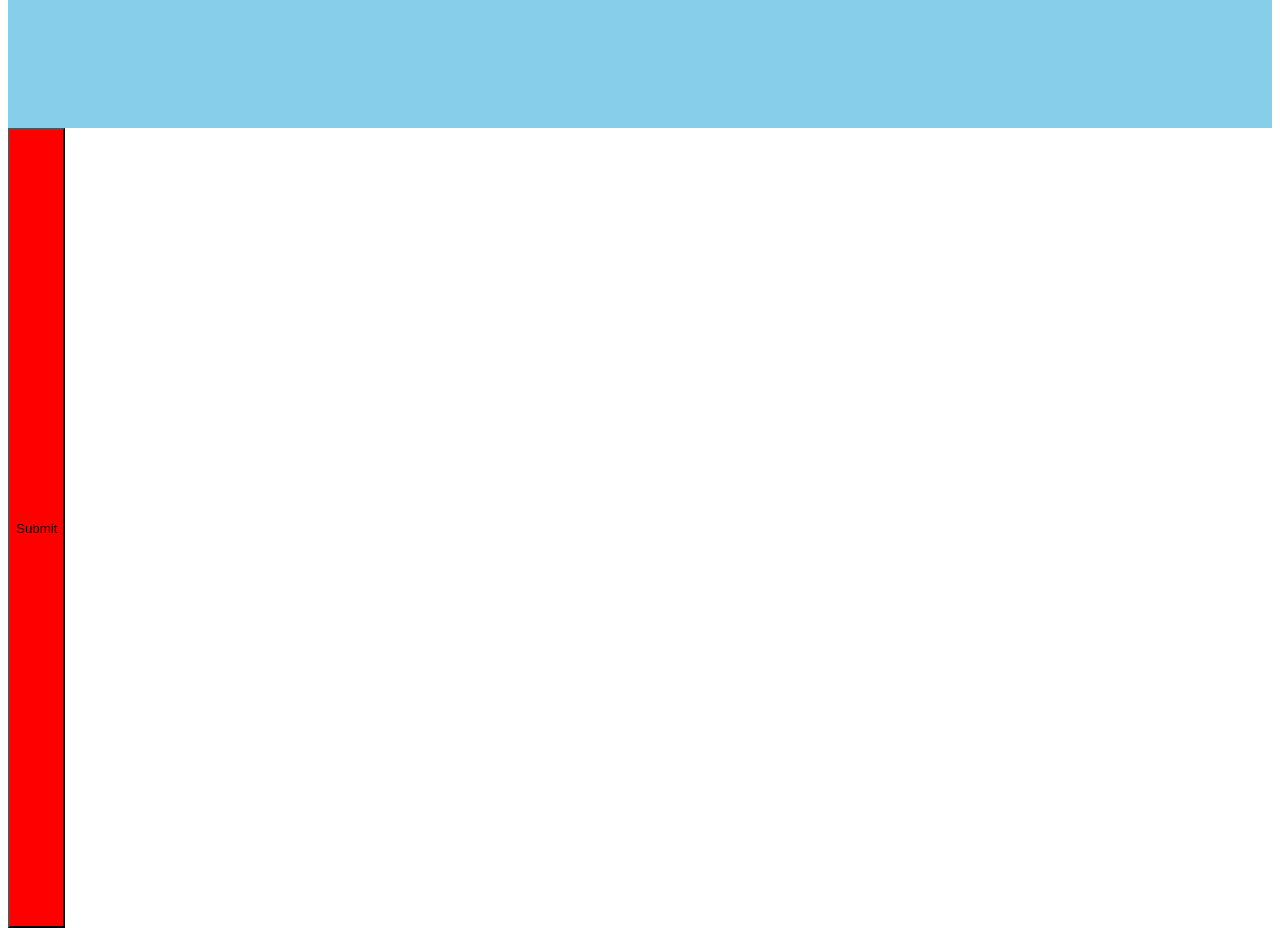
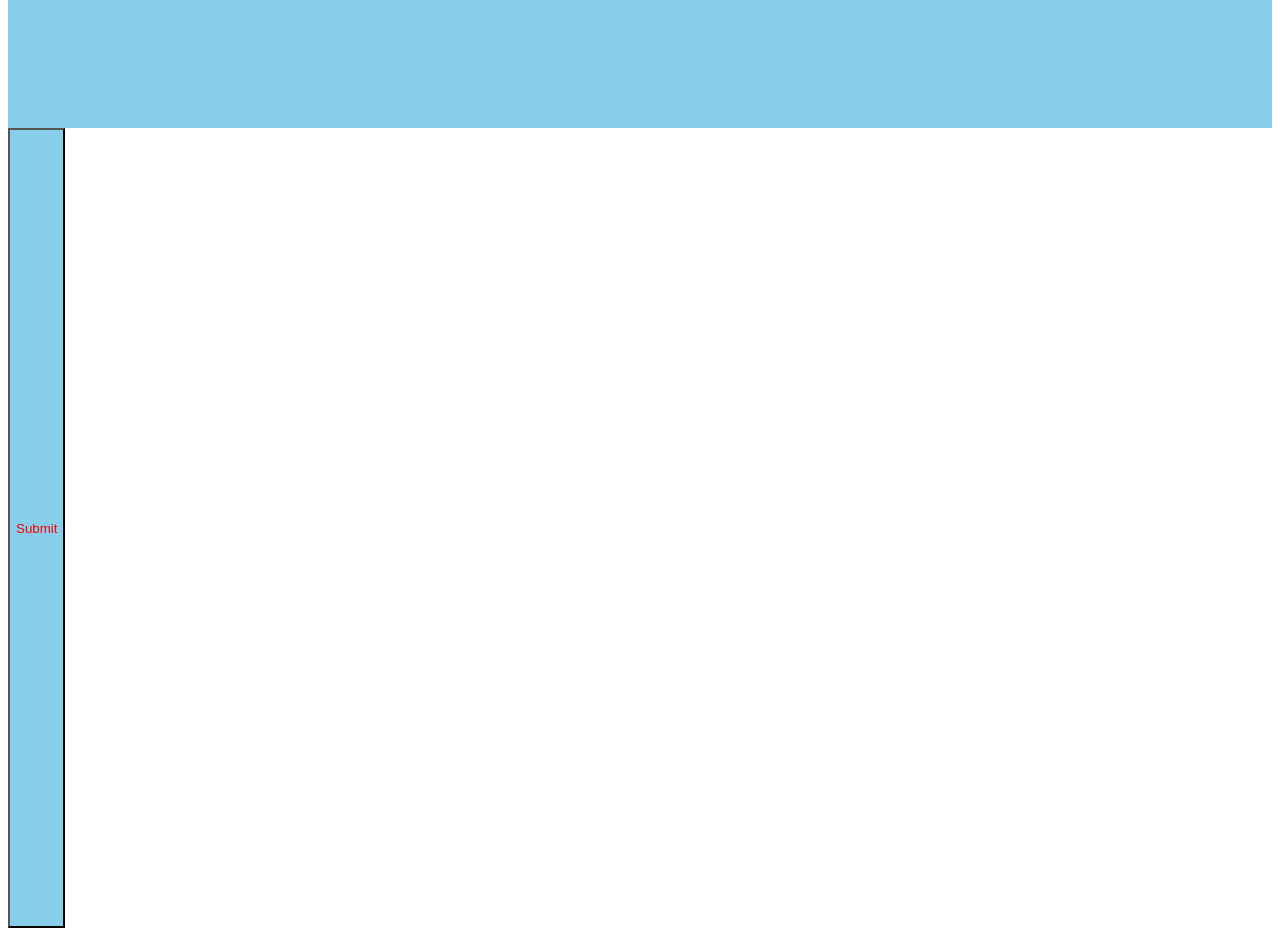
Before and after one commit to AnishMandal939/sass_series, a plain HTML site: page index.html in a window 1280 px wide. Shown: the part 680-1608 px from the top of the page. Drawn offline with Linux system fonts and the light colour scheme.

Commit message:
inheriting styles, extending

```diff
--- a/styles/style.scss
+++ b/styles/style.scss
@@ -67,6 +67,10 @@
 @import url('https://fonts.googleapis.com/css?family=Roboto:300,400,500,700&display=swap');
 @import './header';
 .contact button{
-    @include flexCenter(row, red);
+    // @include flexCenter(row, red);
     // background: $primaryBtn;
+    // extending , inheriting styles of another eelement
+    @extend header;
+    color: red;
+
 }
```
Also changed, not shown: styles/style.css, 2 other files.
